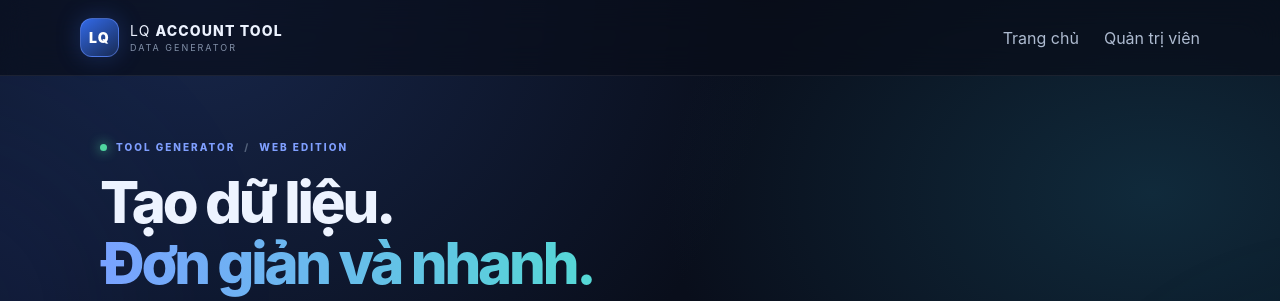
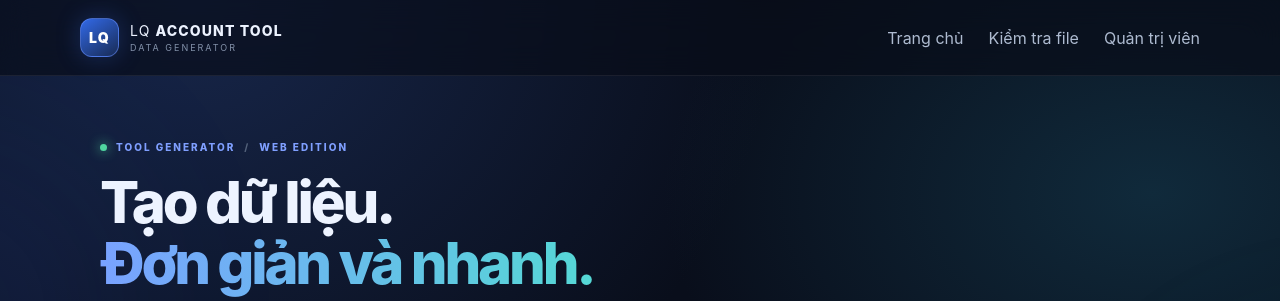
Before and after one commit to tvs-huucuutoi/lq-account, a Flask app: page / in a window 1280 px wide. Shown: the top 301 px of the page. Run offline with Flask 3, Linux system fonts and the light colour scheme.

Commit message:
Add safe parser navigation link

```diff
--- a/templates/base.html
+++ b/templates/base.html
@@ -13,6 +13,7 @@
     <a class="brand" href="{{ url_for('index') }}"><span class="brand-mark">LQ</span><span>LQ <b>ACCOUNT TOOL</b><small>DATA GENERATOR</small></span></a>
     <nav>
       <a href="{{ url_for('index') }}">Trang chủ</a>
+      <a href="{{ url_for('safe_file_parser') }}">Kiểm tra file</a>
       {% if is_admin %}
         <a href="{{ url_for('admin') }}">Quản trị</a>
         <form method="post" action="{{ url_for('logout') }}" class="inline-form">
```
